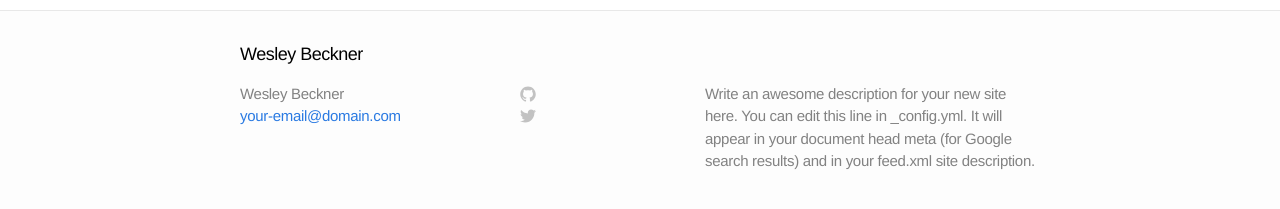
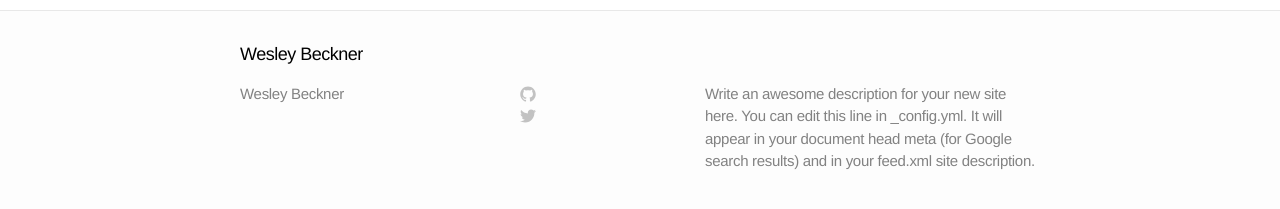
Before and after one commit to wesleybeckner/wesleybeckner.github.io, a Jekyll site: the page built from index.html, in a window 1280 px wide. Shown: the part 265-474 px from the top of the page. Built offline with Jekyll 4.4.1, drawn with Linux system fonts in a browser that asks for light colours.

Commit message:
trying to get jekyll to work

```diff
--- a/_config.yml
+++ b/_config.yml
@@ -1,9 +1,11 @@
 # Site settings
 name: Wesley Beckner
 title: Wesley Beckner
-email: your-email@domain.com
 description: "Write an awesome description for your new site here. You can edit this line in _config.yml. It will appear in your document head meta (for Google search results) and in your feed.xml site description."
 baseurl: "http://wesleybeckner.github.io"
+linkedin_username: wesley-beckner-b5631ab5
+github_username: wesleybeckner
+
 
 # Build settings
 markdown: kramdown
```
